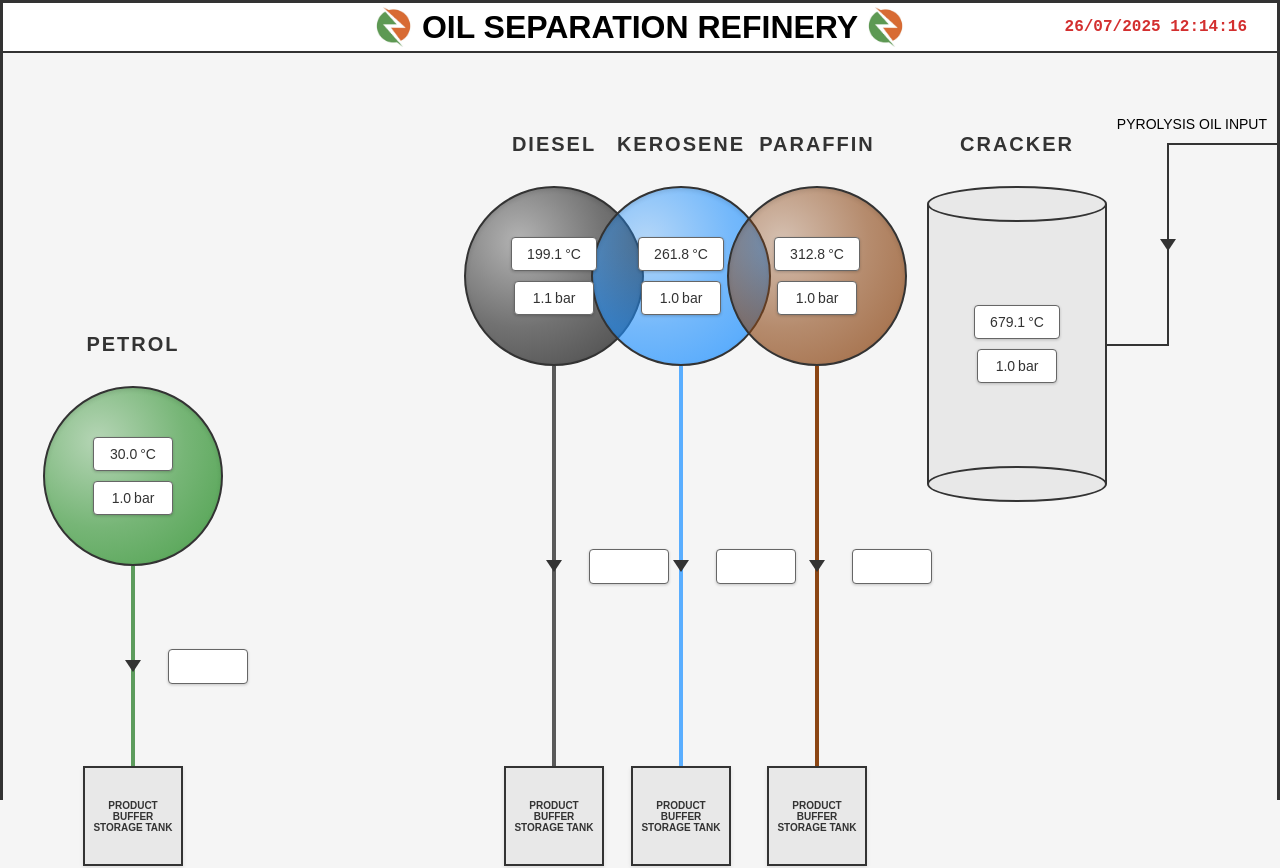
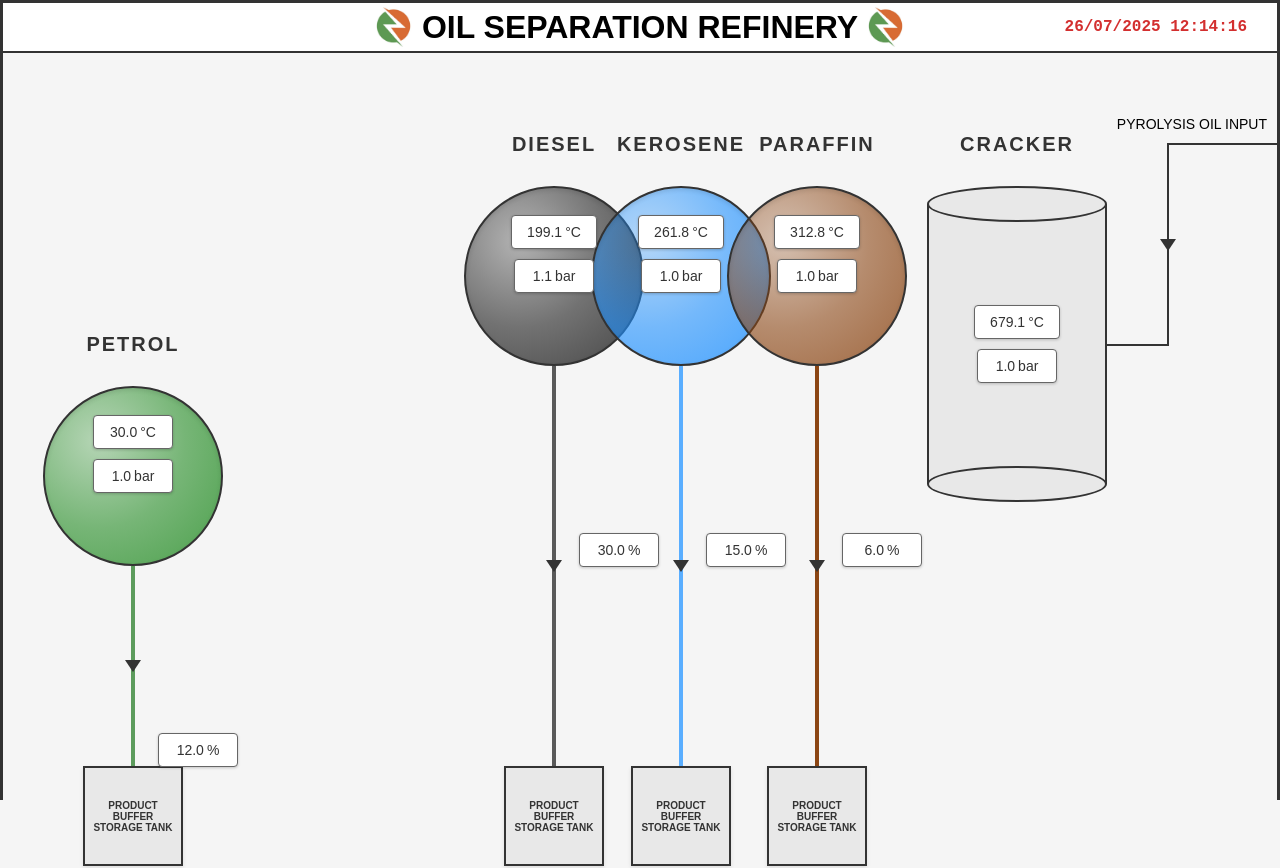
Before and after one commit to taliablain/pressure-flow-ui, a React (Create React App) app: page / in a window 1280 px wide. Shown: the top 868 px of the page. Built offline with nearby package versions, Linux system fonts and the light colour scheme.

Commit message:
flow measurement logic

```diff
--- a/src/App.css
+++ b/src/App.css
@@ -329,19 +329,10 @@ body {
   box-shadow: 0 1px 3px rgba(0, 0, 0, 0.2);
 }
 
-.measurement-box-percentage {
-  background-color: white;
-  border: 1px solid #666;
-  border-radius: 4px;
-  padding: 8px 15px;
-  display: flex;
-  flex-direction: row;
-  align-items: center;
-  justify-content: center;
-  min-width: 80px;
-  min-height: 35px;
-  box-shadow: 0 1px 3px rgba(0, 0, 0, 0.2);
-  margin-left: 150px;
+.measurement-boxes .measurement-box.flow-rate {
+  position: relative;
+  margin-left: 130px;
+  top: 230px;
 }
 
 .measurement-value {
--- a/src/App.js
+++ b/src/App.js
@@ -43,6 +43,13 @@ function App() {
     return Math.round((0.95 + Math.random() * 0.1) * 10) / 10; // Random between 0.95-1.05
   });
   const [cycleStartTime, setCycleStartTime] = useState(Date.now());
+
+   const [dieselFlowRate, setDieselFlowRate] = useState(30);
+   const [keroseneFlowRate, setKeroseneFlowRate] = useState(15);
+   const [paraffinFlowRate, setParaffinFlowRate] = useState(6);
+   const [petrolFlowRate, setPetrolFlowRate] = useState(12);
+
+
 
   // Function to check and adjust pressures to prevent more than 2 identical values
   const adjustPressuresForCollisions = (newPressures) => {
@@ -690,6 +697,9 @@ function App() {
       }, 2000); // 2000ms delay for petrol updates
     }, 4000); // Update every 4 seconds
 
+
+
+
     return () => clearInterval(tempTimer);
   }, [
     cycleStartTime,
@@ -704,6 +714,50 @@ function App() {
     dieselTemp,
     petrolTemp,
   ]);
+
+  useEffect(() => {
+  const interval = setInterval(() => {
+    setDieselFlowRate(prev => {
+      const next = prev + 0.1;
+      return next > 100 ? 100 : next; // cap at 100%
+    });
+  }, 60000); // 60000 ms = 1 minute
+
+  return () => clearInterval(interval); // cleanup on unmount
+}, []);
+
+useEffect(() => {
+  const interval = setInterval(() => {
+    setKeroseneFlowRate(prev => {
+      const next = prev + 0.1;
+      return next > 100 ? 100 : next; // cap at 100%
+    });
+  }, 120000); // 120000 ms = 2 minutes
+
+  return () => clearInterval(interval);
+}, []);
+
+useEffect(() => {
+  const interval = setInterval(() => {
+    setParaffinFlowRate(prev => {
+      const next = prev + 0.1;
+      return next > 100 ? 100 : next; // cap at 100%
+    });
+  }, 480000); // 8 minutes in milliseconds
+
+  return () => clearInterval(interval);
+}, []);
+
+useEffect(() => {
+  const interval = setInterval(() => {
+    setPetrolFlowRate(prev => {
+      const next = prev + 0.1;
+      return next > 100 ? 100 : next; // Cap at 100%
+    });
+  }, 150000); // 2.5 minutes in milliseconds
+
+  return () => clearInterval(interval);
+}, []);
 
   const formatDateTime = (date) => {
     const day = String(date.getDate()).padStart(2, "0");
@@ -763,6 +817,7 @@ return (
     </span>
     <span className="measurement-unit">°C</span>
   </div>
+
   <div className="measurement-box pressure">
     <span className="measurement-value">
       {product === "PARAFFIN"
@@ -777,13 +832,29 @@ return (
     </span>
     <span className="measurement-unit">bar</span>
   </div>
+
+  {/* NEW measurement box */}
+  <div className="measurement-box flow-rate">
+    <span className="measurement-value">
+      {product === "PARAFFIN"
+        ? paraffinFlowRate.toFixed(1)
+        : product === "KEROSENE"
+          ? keroseneFlowRate.toFixed(1)
+          : product === "DIESEL"
+            ? dieselFlowRate.toFixed(1)
+            : product === "PETROL"
+              ? petrolFlowRate.toFixed(1)
+              : "0.0"}
+    </span>
+    <span className="measurement-unit">%</span>
   </div>
+</div>
+
           </div>
           <div className="connection-line">
             <div className="arrow-down"></div>
-            <div className="measurement-box-percentage">
               </div>
-          </div>
+
           <div className="collection-trap">
             <div className="trap-label">PRODUCT BUFFER STORAGE TANK</div>
           </div>
```
Lines whose indentation alone changed are shown as unchanged.
